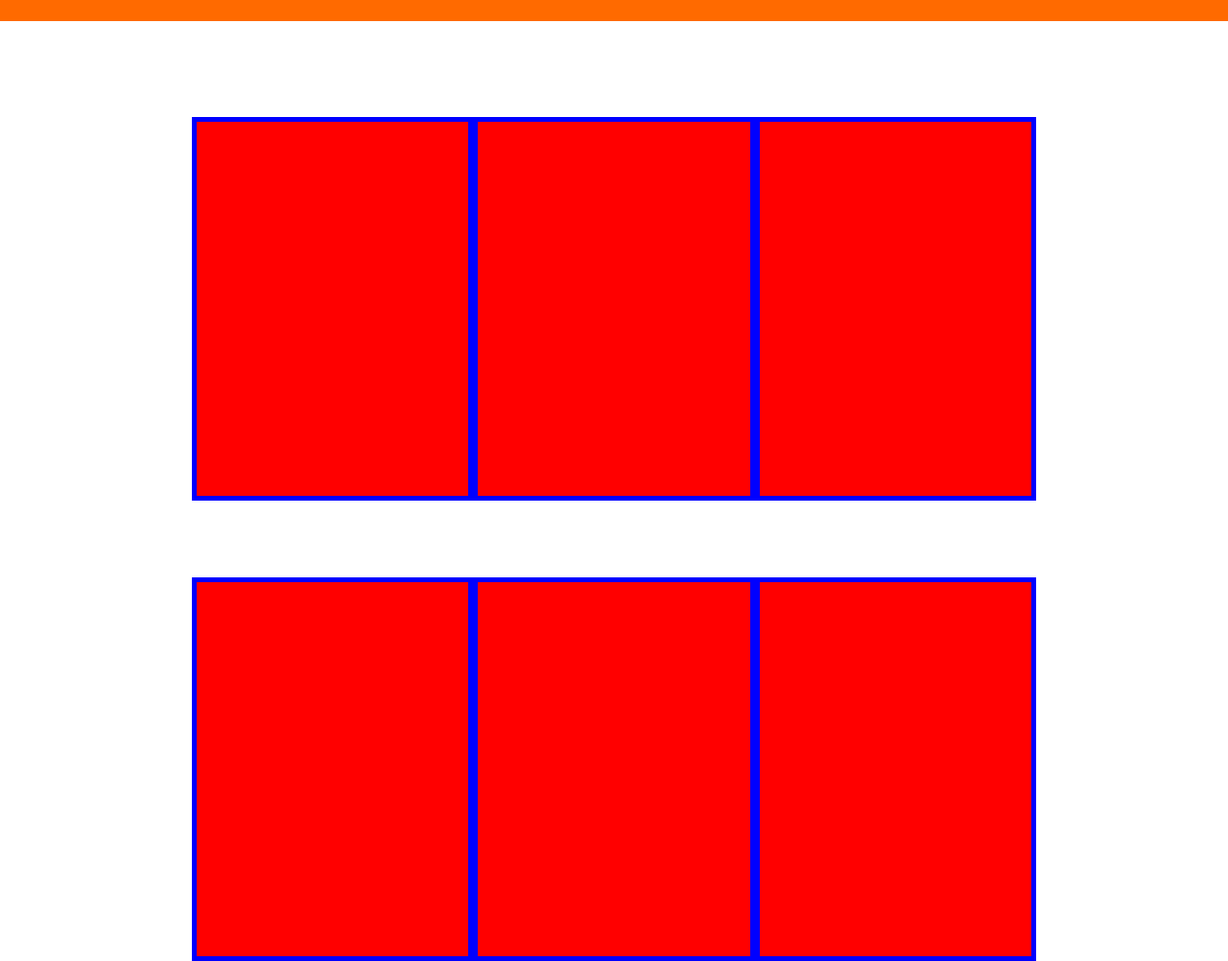
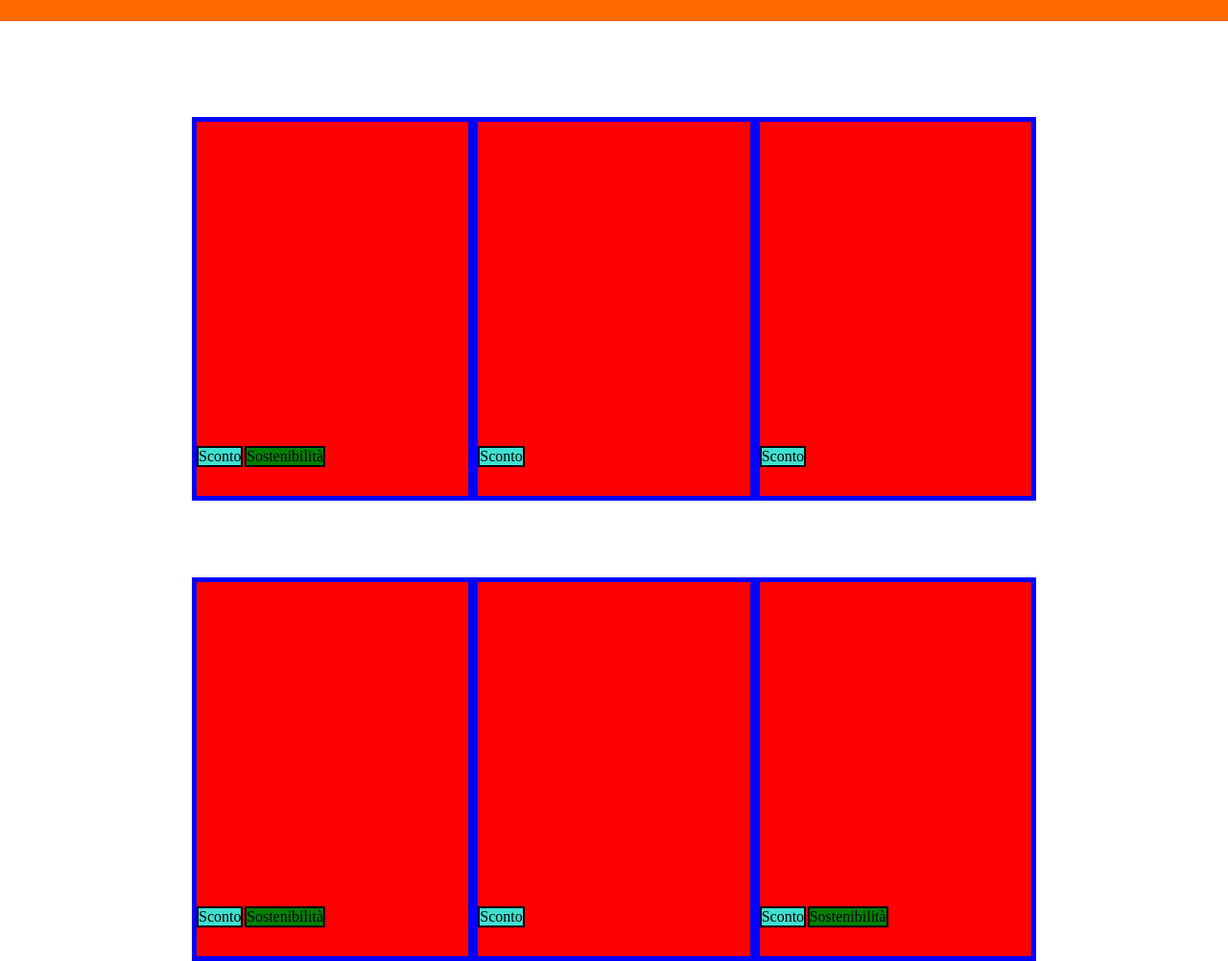
Before and after one commit to DanielMarella/html-css-boolando, a plain HTML site: page index.html in a window 1280 px wide. Shown: the part 78-1080 px from the top of the page at 96% size. Drawn offline with Linux system fonts and the light colour scheme.

Commit message:
add box sconto and box eco on the card

```diff
--- a/css/style.css
+++ b/css/style.css
@@ -58,8 +58,24 @@ li{
 }
 
 .card{
+    position: relative;
     width: 300px;
     height: 400px;
     background-color: red;
     border: 5px solid blue;
 }
+
+.sconto{
+    position: absolute;
+    bottom: 30px;
+    background-color:turquoise;
+    border: 2px solid black;
+}
+
+.eco{
+    bottom: 30px;
+    left: 50px;
+    position: absolute;
+    background-color: green;
+    border: 2px solid black;
+}
--- a/index.html
+++ b/index.html
@@ -37,26 +37,35 @@
         <div class="container row first-row flex">
             <!-- card -->
             <div class="card">
-            <!-- due box colorati sopra immagine -->
+                <!-- un/due box colorati sopra immagine -->
+                <div class="sconto">Sconto</div>
+                <div class="eco">Sostenibilità</div>
             <!-- box col cuoricino -->
             <!-- descrizione card posta sotto img -->
             </div>
 
             <div class="card">
+                <div class="sconto">Sconto</div>
             </div>
 
             <div class="card">
+                <div class="sconto">Sconto</div>
             </div>
         </div>
 
         <div class="container row second-row flex">
             <div class="card">
+                <div class="sconto">Sconto</div>
+                <div class="eco">Sostenibilità</div>
             </div>
 
             <div class="card">
+                <div class="sconto">Sconto</div>
             </div>
 
             <div class="card">
+                <div class="sconto">Sconto</div>
+                <div class="eco">Sostenibilità</div>
             </div>
         </div>
 
```
